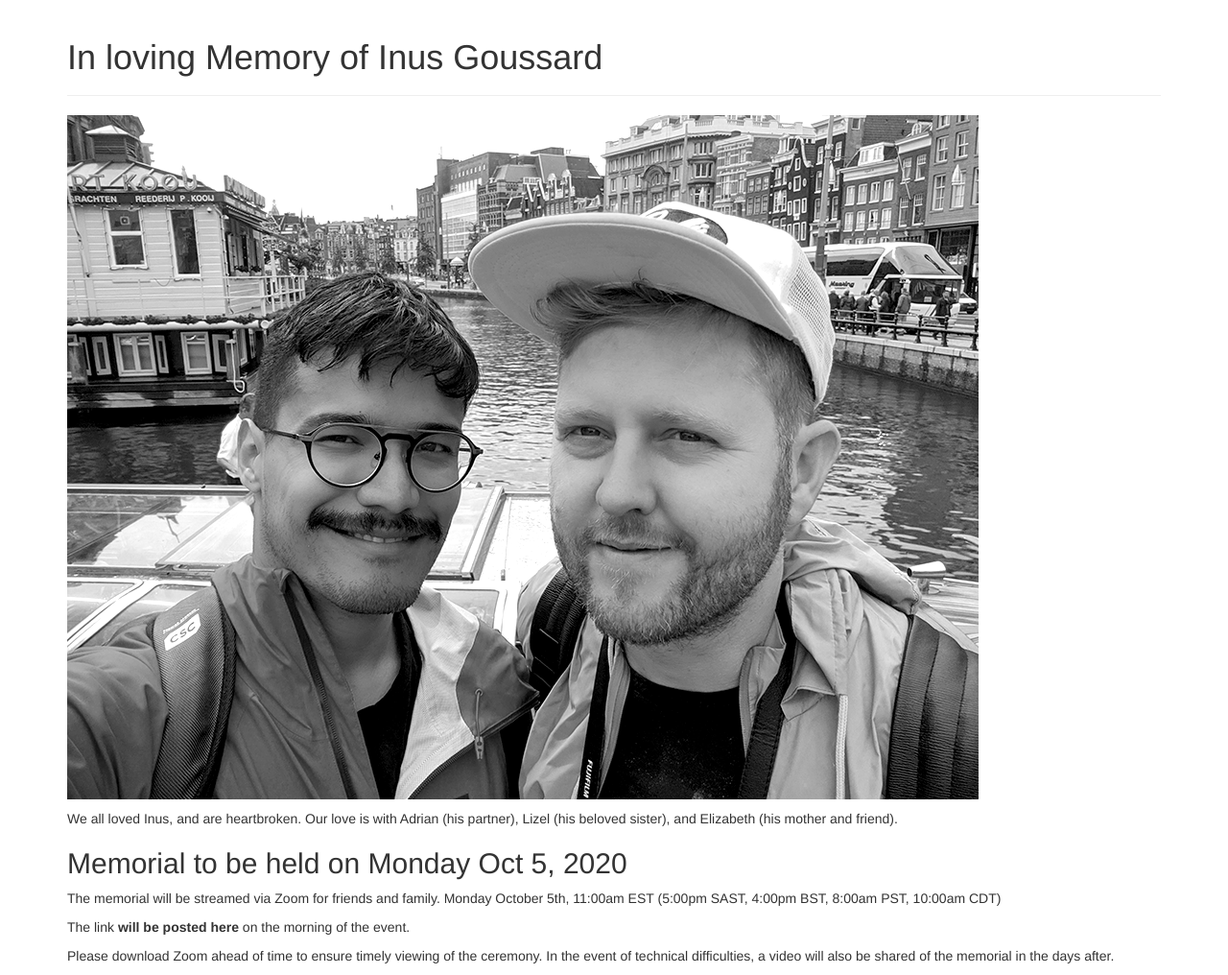
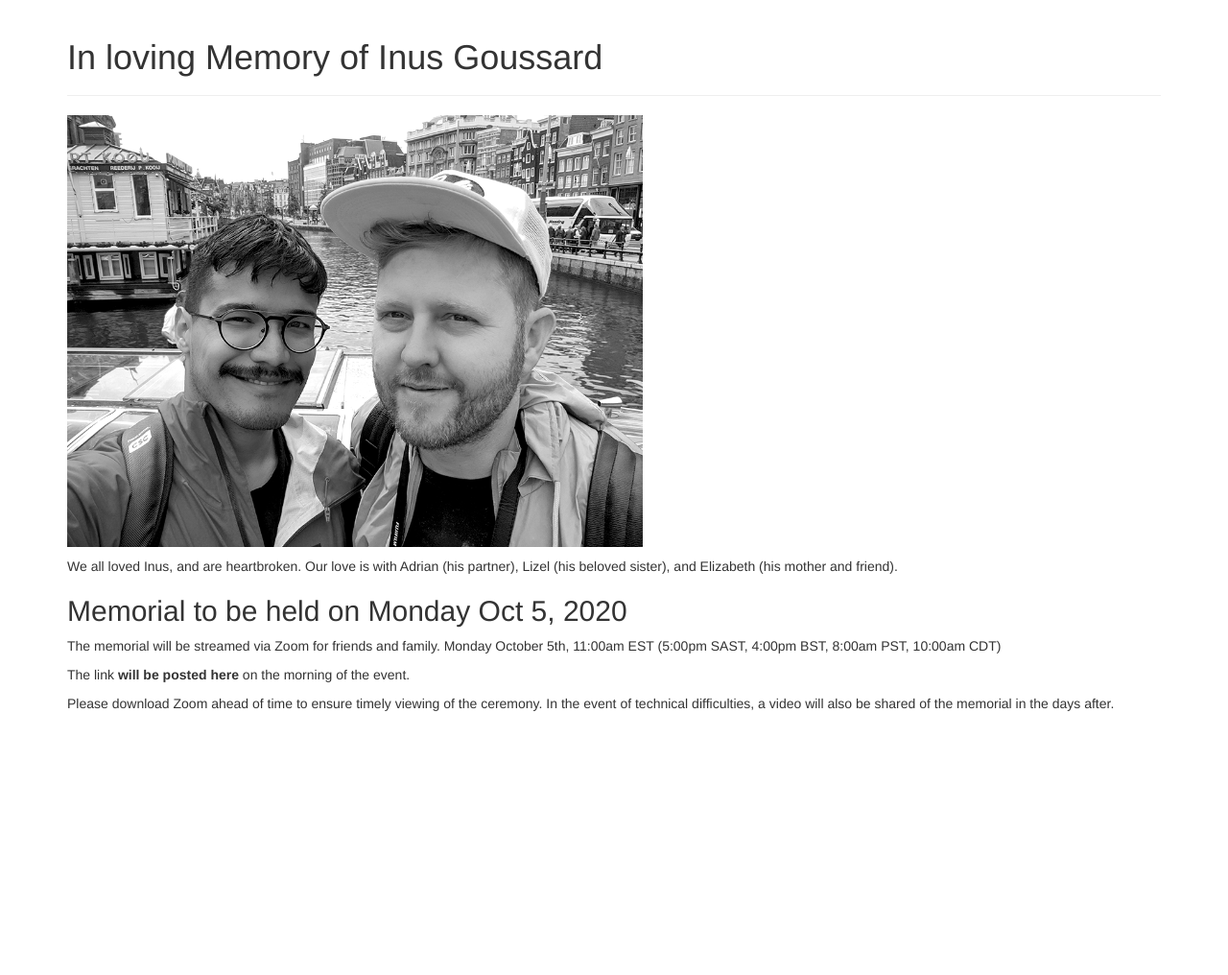
Before and after one commit to adriandgr/pathway, a Jekyll site: the page built from index.md, in a window 1280 px wide. Shown: the whole page at 96% size. Built offline with Jekyll 4.4.1, drawn with Linux system fonts in a browser that asks for light colours; after the commit the page ends 900 px from its top, so only the background shows below that.

Commit message:
Update index.md

```diff
--- a/index.md
+++ b/index.md
@@ -3,7 +3,7 @@ layout: default
 title: In loving Memory of Inus Goussard
 ---
 
- ![In loving memory of Inus](inus.png)
+<p style="display:flex;"><img src="/inus.png" alt="In loving memory of Inus" style="max-width:600px;"></p>
 
 We all loved Inus, and are heartbroken. Our love is with Adrian (his partner), Lizel (his beloved sister), and Elizabeth (his mother and friend).
 
```
